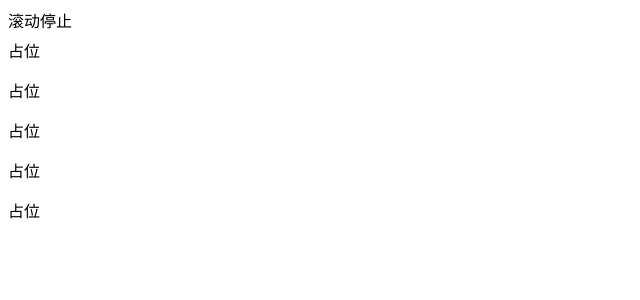
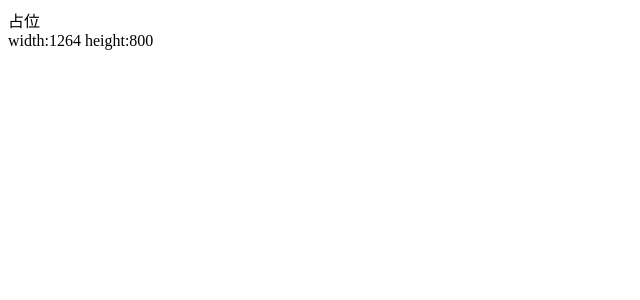
Before and after one commit to huzhiwu1/react-pro-practice, a React (Vite) app: page / in a window 1280 px wide. Shown: the top 300 px of the page, without its empty margins (0-640 px from the left). Built offline with nearby package versions, Linux system fonts and the light colour scheme.

Commit message:
feat(useSize): 封装useSize用于监听dom的clientHeight,clientWidth的变化

```diff
--- a/package.json
+++ b/package.json
@@ -19,6 +19,7 @@
     "js-cookie": "^3.0.5",
     "react": "^19.1.1",
     "react-dom": "^19.1.1",
+    "resize-observer-polyfill": "^1.5.1",
     "sass": "^1.91.0"
   },
   "devDependencies": {
--- /dev/null
+++ b/src/Hooks/useSize.tsx
@@ -0,0 +1,53 @@
+import { useCallback, useEffect, useRef, useState } from "react";
+import ResizeObserver from "resize-observer-polyfill";
+import type { RefObject } from "react";
+
+export type SizeType = { width: number; height: number };
+function useSize(el: RefObject<HTMLElement | null>) {
+  /**
+   * 初始化size,用el的宽高作为初始化参数
+   */
+  const [size, setSize] = useState<SizeType | undefined>(() =>
+    el.current
+      ? { width: el.current.clientWidth, height: el.current.clientHeight }
+      : undefined
+  );
+
+  const onSizeChange = useCallback<ResizeObserverCallback>((entries) => {
+    const [entry] = entries;
+    setSize({
+      height: entry.target.clientHeight,
+      width: entry.target.clientWidth,
+    });
+  }, []);
+
+  useEffect(() => {
+    if (el.current) {
+      const instance = new ResizeObserver(onSizeChange);
+      instance.observe(el.current);
+      return () => {
+        if (el.current) {
+          instance.unobserve(el.current);
+        }
+      };
+    }
+    return () => {};
+  }, []);
+
+  return size;
+}
+
+function App() {
+  const divRef = useRef<HTMLDivElement>(null);
+  const size = useSize(divRef);
+  return (
+    <div ref={divRef} style={{ height: "100vh" }}>
+      占位
+      <div>
+        width:{size?.width} height:{size?.height}
+      </div>
+    </div>
+  );
+}
+
+export default App;
--- a/src/main.tsx
+++ b/src/main.tsx
@@ -25,5 +25,6 @@ import "./index.css";
 // import App from "./CopyToClipboard";
 // import App from "./LazyLoad";
 // import App from "./Hooks/useCookie";
-import App from "./Hooks/useScroll";
+// import App from "./Hooks/useScroll";
+import App from "./Hooks/useSize";
 createRoot(document.getElementById("root")!).render(<App />);
```
Also changed, not shown: 1 other file (tests, documents, lock files or other folders).
